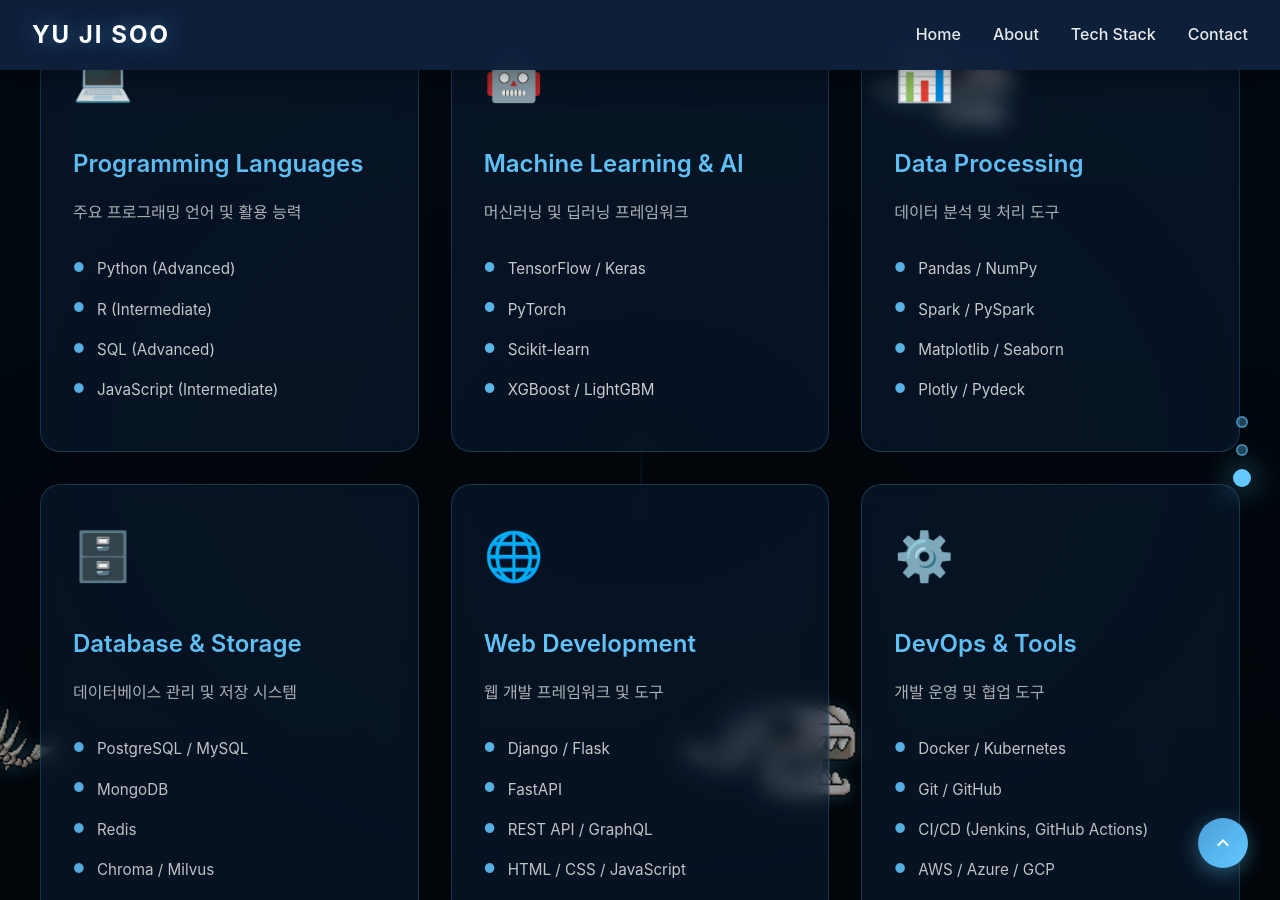
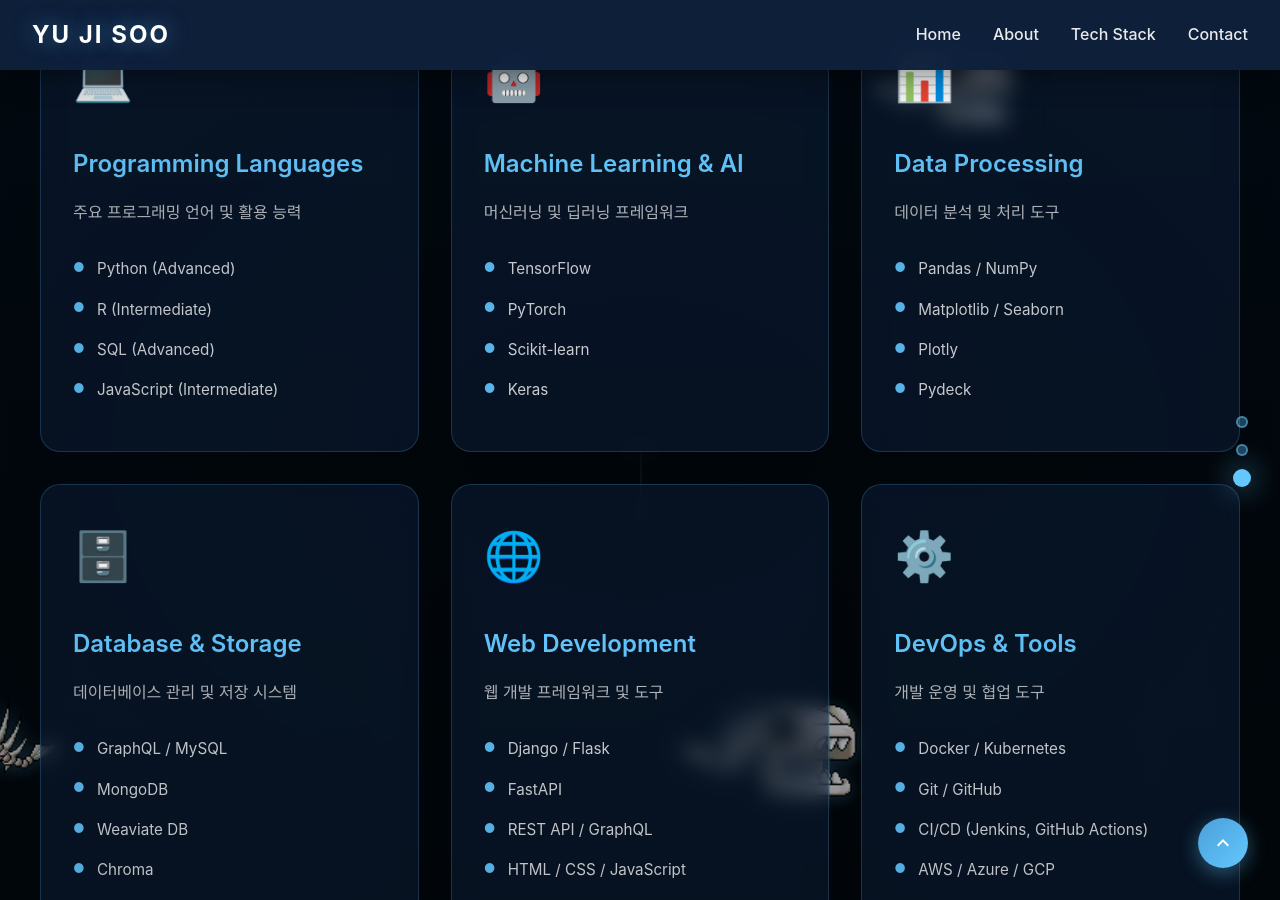
Before and after one commit to master0419/master0419.github.io, a Jekyll site: the page built from index.md, in a window 1280 px wide and 900 px high, scrolled down 2500 px. Built offline with Jekyll 4.4.1, drawn with Linux system fonts in a browser that asks for light colours; some of the changed text lies outside the part shown.

Commit message:
Update hero subtitle and refine tech stack details

```diff
--- a/index.md
+++ b/index.md
@@ -191,10 +191,10 @@
           머신러닝 및 딥러닝 프레임워크
         </p>
         <ul class="tech-list">
-          <li>TensorFlow / Keras</li>
+          <li>TensorFlow</li>
           <li>PyTorch</li>
           <li>Scikit-learn</li>
-          <li>XGBoost / LightGBM</li>
+          <li>Keras</li>
         </ul>
       </div>
 
@@ -207,9 +207,9 @@
         </p>
         <ul class="tech-list">
           <li>Pandas / NumPy</li>
-          <li>Spark / PySpark</li>
           <li>Matplotlib / Seaborn</li>
-          <li>Plotly / Pydeck</li>
+          <li>Plotly</li>
+          <li>Pydeck</li>
         </ul>
       </div>
 
@@ -221,10 +221,10 @@
           데이터베이스 관리 및 저장 시스템
         </p>
         <ul class="tech-list">
-          <li>PostgreSQL / MySQL</li>
+          <li>GraphQL / MySQL</li>
           <li>MongoDB</li>
-          <li>Redis</li>
-          <li>Chroma / Milvus</li>
+          <li>Weaviate DB</li>
+          <li>Chroma</li>
         </ul>
       </div>
 
```
Also changed, not shown: other parts of index.md (+2 -2 lines).
